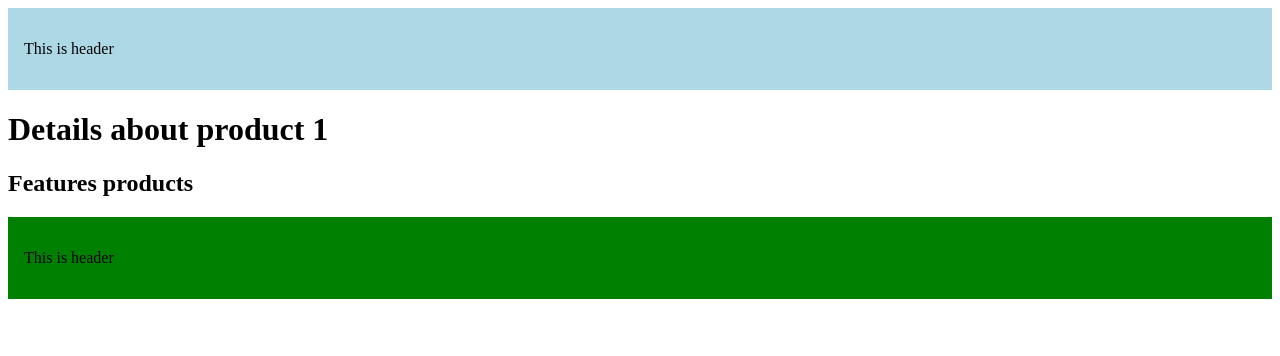
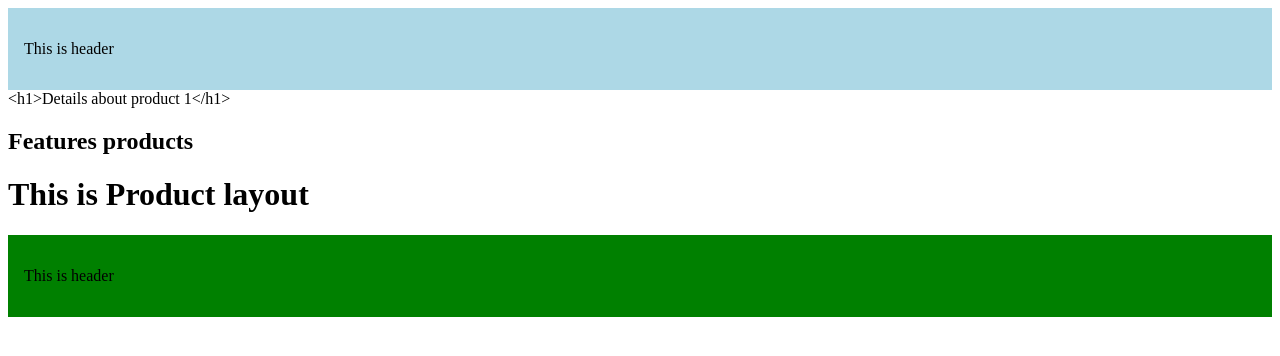
Before and after one commit to ashokneupane100/learnNextJS, a Next.js app in the folder routing-demo/: page /products/1 in a window 1280 px wide. Shown: the top 356 px of the page. Built offline with nearby package versions, Linux system fonts and the light colour scheme.

Commit message:
17 : Routing metadata and dynamic metadata

```diff
--- a/routing-demo/src/app/about/page.jsx
+++ b/routing-demo/src/app/about/page.jsx
@@ -1,4 +1,8 @@
 import React from 'react'
+export const metadata={
+  title:"About Codevolution"
+}
+
 
 export default function page() {
   return (
--- a/routing-demo/src/app/products/[productId]/page.jsx
+++ b/routing-demo/src/app/products/[productId]/page.jsx
@@ -1,3 +1,13 @@
-export default function ProductDetails({ params }) {
-  return <h1>Details about product {params.productId}</h1>;
+import { Metadata, ResolvingMetadata } from "next";
+
+export const generateMetadata = async (props, parent) => {
+  const parentMetadata = await parent;
+  return {
+    title: `Product ${props.params.productId}`,
+    description: parentMetadata.title?.absolute,
+  };
+};
+
+export default function ProductDetails(props) {
+  return `<h1>Details about product ${props.params.productId}</h1>`;
 }
--- /dev/null
+++ b/routing-demo/src/app/products/layout.jsx
@@ -0,0 +1,10 @@
+import React from 'react'
+
+export default function ProductLayout({children}) {
+  return (
+    <div>
+    {children}
+    <h1>This is Product layout</h1>
+    </div>
+  )
+}
```
